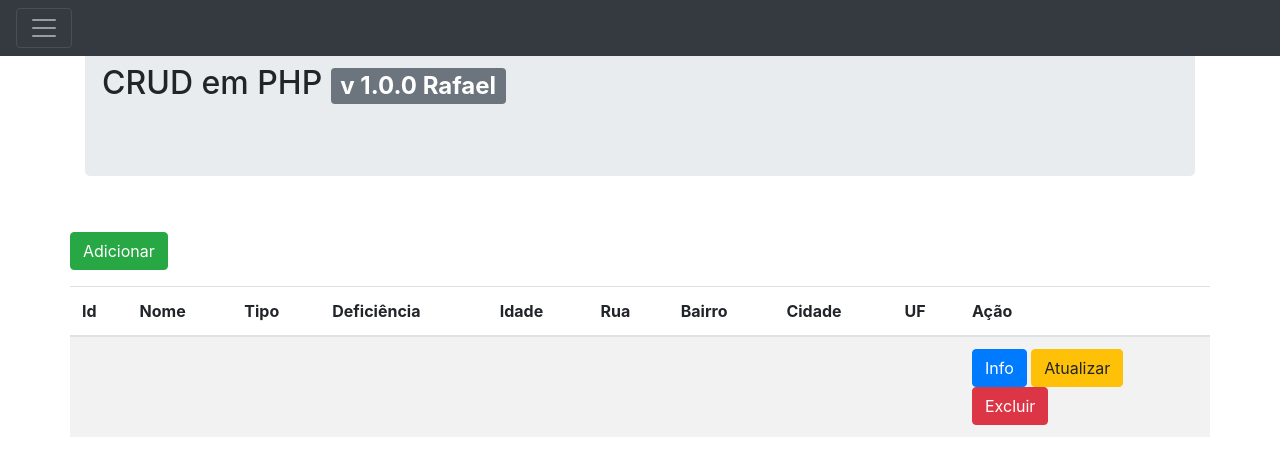
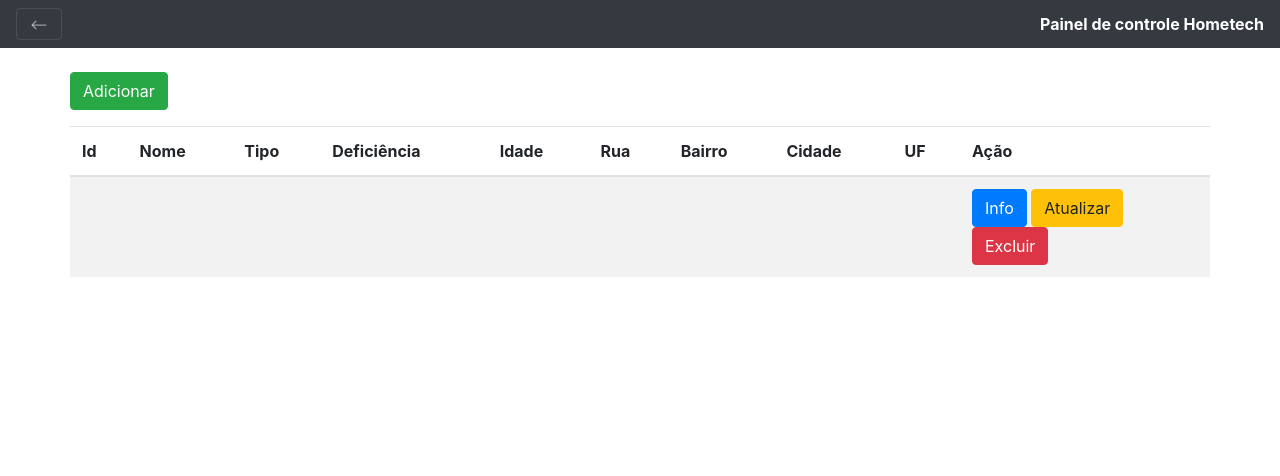
Before and after one commit to Rpererah/HomeTechWeb, a PHP site: page /crud/index.php in a window 1280 px wide. Shown: the top 476 px of the page. Run offline with PHP 8.4, Linux system fonts and the light colour scheme; tables that the repository leaves empty or names only in its code hold one stand-in row (values such as "Sample post"); data that the repository does not hold is empty; some libraries are stand-ins or nearby versions.

Commit message:
barriiiinhaaaaaa

```diff
--- a/crud/index.php
+++ b/crud/index.php
@@ -5,35 +5,34 @@
     <meta charset="utf-8">
     <!-- Latest compiled and minified CSS -->
     <link rel="stylesheet" href="assets/css/bootstrap.min.css">
-
+    <link href="/open-iconic/font/css/open-iconic-bootstrap.css" rel="stylesheet">
     <link rel="stylesheet" href="https://stackpath.bootstrapcdn.com/bootstrap/4.5.0/css/bootstrap.min.css" integrity="sha384-9aIt2nRpC12Uk9gS9baDl411NQApFmC26EwAOH8WgZl5MYYxFfc+NcPb1dKGj7Sk" crossorigin="anonymous">
 
     <title>Página Inicial</title>
 </head>
 
 <body>
+<div class="container">
 
-<div class="fixed-top">
+        <!-- Barra de navegação  -->
+        <div class="fixed-top">
   <div class="collapse" id="navbarToggleExternalContent">
-    <div class="bg-dark p-4">
-      <h5 class="text-white h4">Collapsed content</h5>
-      <span class="text-muted">Toggleable via the navbar brand.</span>
-    </div>
-</div>
+  </div>
+    <a href="./../index.php">
   <nav class="navbar navbar-dark bg-dark">
     <button class="navbar-toggler" type="button" data-toggle="collapse" data-target="#navbarToggleExternalContent" aria-controls="navbarToggleExternalContent" aria-expanded="false" aria-label="Toggle navigation">
-      <span class="navbar-toggler-icon"></span>
+    <svg class="bi bi-arrow-left" width="1em" height="1em" viewBox="0 0 16 16" fill="currentColor" xmlns="http://www.w3.org/2000/svg">
+  <path fill-rule="evenodd" d="M5.854 4.646a.5.5 0 0 1 0 .708L3.207 8l2.647 2.646a.5.5 0 0 1-.708.708l-3-3a.5.5 0 0 1 0-.708l3-3a.5.5 0 0 1 .708 0z"/>
+  <path fill-rule="evenodd" d="M2.5 8a.5.5 0 0 1 .5-.5h10.5a.5.5 0 0 1 0 1H3a.5.5 0 0 1-.5-.5z"/>
+</svg>
     </button>
+    </a>
+    <div style="color:white"><b>Painel de controle Hometech</b></div>
   </nav>
 </div>
-
-        <div class="container">
-          <div class="jumbotron">
-            <div class="row">
-                <h2>CRUD em PHP <span class="badge badge-secondary">v 1.0.0 Rafael</span></h2>
-            </div>
-          </div>
-            </br>
+<br>
+<br>
+<br>
             <div class="row">
                 <p>
                     <a href="create.php" class="btn btn-success">Adicionar</a>
```
